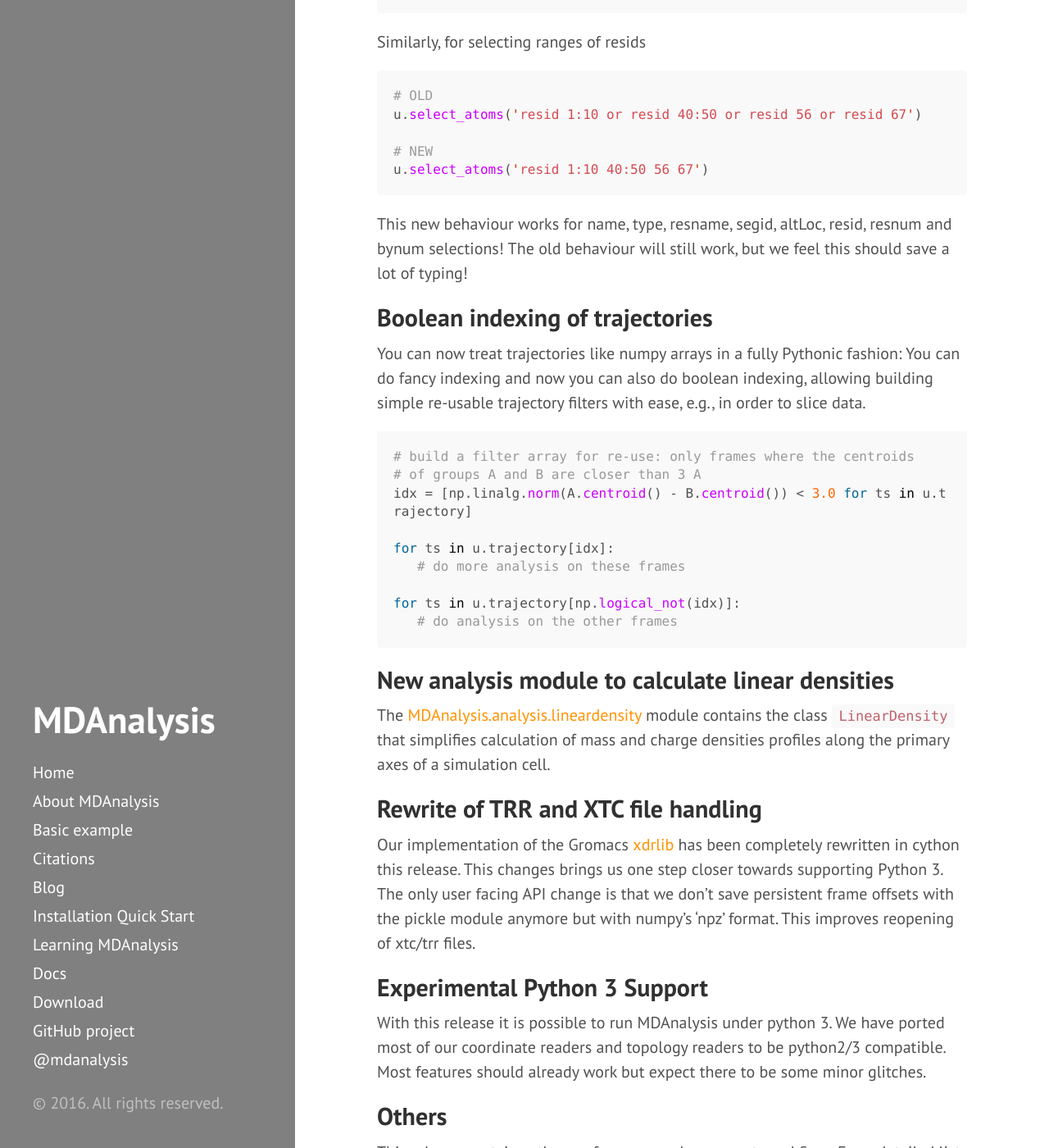
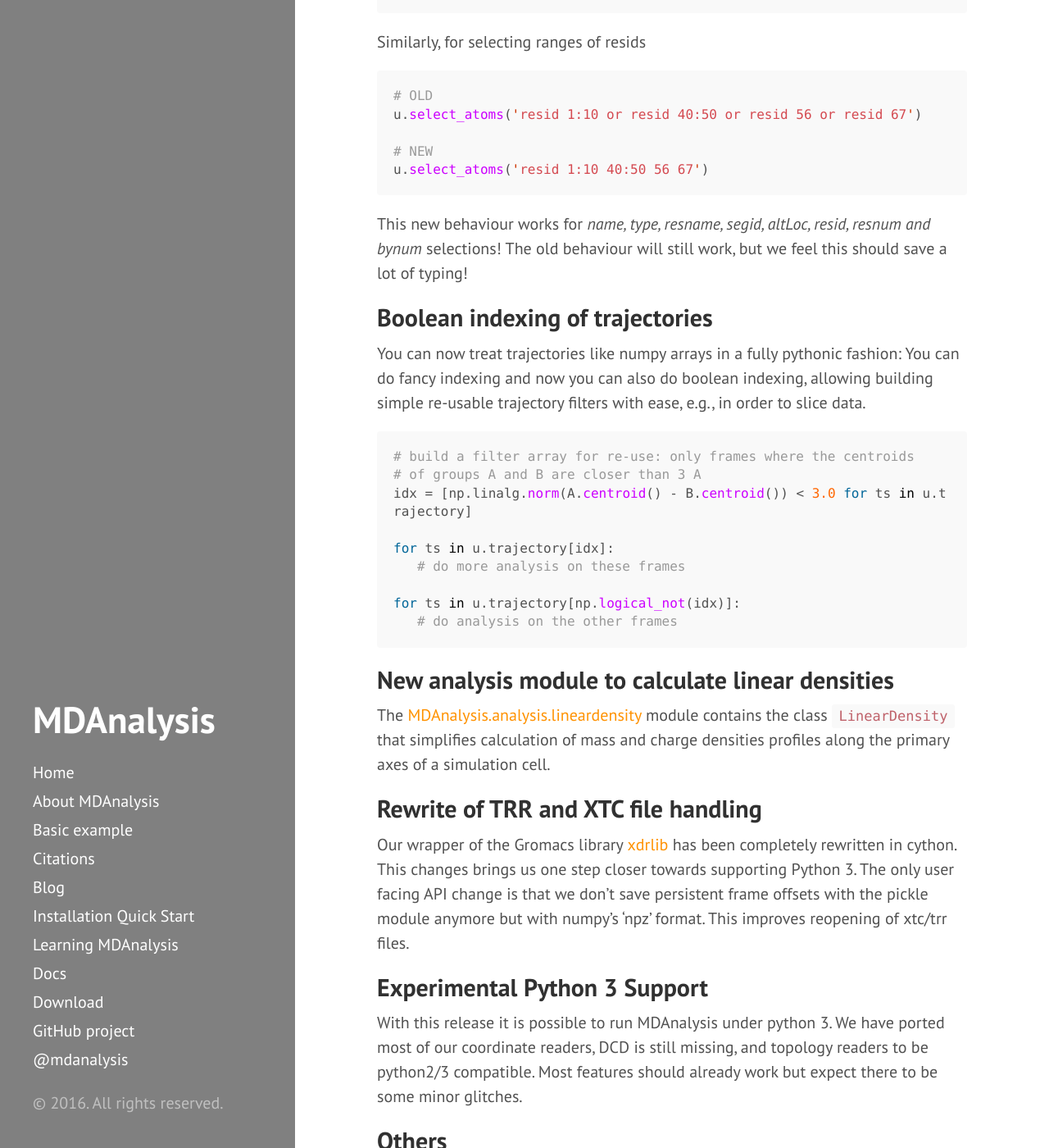
Before and after one commit to MDAnalysis/MDAnalysis.github.io, a Jekyll site: the page built from _posts/2016-02-28-release-0.14.0.md, in a window 1280 px wide and 1400 px high, scrolled down 999 px. Shown: the whole window at 82% size. Built offline with Jekyll 4.4.1, drawn with Linux system fonts in a browser that asks for light colours; Markdown is read by kramdown in place of the engine named in the settings; some of the changed text lies outside the part shown.

Commit message:
Small wording changes

````diff
--- a/_posts/2016-02-28-release-0.14.0.md
+++ b/_posts/2016-02-28-release-0.14.0.md
@@ -3,7 +3,10 @@ layout: post
 title: Release 0.14.0
 ---
 
-We have just released MDAnalysis version 0.14.0. This release contains a large number of new features and bug fixes. The highlights are listed below but for more details see the [release notes](https://github.com/MDAnalysis/mdanalysis/wiki/ReleaseNotes0140).
+We have just released MDAnalysis version 0.14.0. This release contains a large
+number of new features and bug fixes. The highlights are listed below but for
+more details see the
+[release notes](https://github.com/MDAnalysis/mdanalysis/wiki/ReleaseNotes0140).
 
 # Upgrade
 
@@ -14,7 +17,7 @@ You can upgrade with `pip install --upgrade MDAnalysis`
 ## Implicit OR in selections
 
 Many long selection strings used in select_atoms have been simplified through
-allowing implicit OR in the arguments.  For example to select all atoms
+allowing implicit *OR* in the arguments.  For example to select all atoms
 with one of a few names previous required lots of ORs
 
 ```python
@@ -44,12 +47,15 @@ u.select_atoms('resid 1:10 or resid 40:50 or resid 56 or resid 67')
 u.select_atoms('resid 1:10 40:50 56 67')
 ```
 
-This new behaviour works for name, type, resname, segid, altLoc, resid,
-resnum and bynum selections!  The old behaviour will still work,
+This new behaviour works for *name, type, resname, segid, altLoc, resid,
+resnum and bynum* selections!  The old behaviour will still work,
 but we feel this should save a lot of typing!
 
 ## Boolean indexing of trajectories
-You can now treat trajectories like numpy arrays in a fully Pythonic fashion: You can do fancy indexing and now you can also do boolean indexing, allowing building simple re-usable trajectory filters with ease, e.g., in order to slice data.
+You can now treat trajectories like numpy arrays in a fully pythonic fashion:
+You can do fancy indexing and now you can also do boolean indexing, allowing
+building simple re-usable trajectory filters with ease, e.g., in order to slice
+data.
 
 ```python
 # build a filter array for re-use: only frames where the centroids
@@ -64,13 +70,16 @@ for ts in u.trajectory[np.logical_not(idx)]:
 ```
 
 ## New analysis module to calculate linear densities
-The [MDAnalysis.analysis.lineardensity](http://pythonhosted.org/MDAnalysis/documentation_pages/analysis/lineardensity.html) module contains the class `LinearDensity` that simplifies calculation of mass and charge densities profiles along the primary axes of a simulation cell.
+The
+[MDAnalysis.analysis.lineardensity](http://pythonhosted.org/MDAnalysis/documentation_pages/analysis/lineardensity.html)
+module contains the class `LinearDensity` that simplifies calculation of mass
+and charge densities profiles along the primary axes of a simulation cell.
 
 ## Rewrite of TRR and XTC file handling
 
-Our implementation of the Gromacs
+Our wrapper of the Gromacs library
 [xdrlib](http://www.gromacs.org/Developer_Zone/Programming_Guide/XTC_Library)
-has been completely rewritten in cython this release. This changes brings us one
+has been completely rewritten in cython. This changes brings us one
 step closer towards supporting Python 3. The only user facing API change is that
 we don't save persistent frame offsets with the pickle module anymore but
 with numpy's 'npz' format. This improves reopening of xtc/trr files.
@@ -78,9 +87,9 @@ with numpy's 'npz' format. This improves reopening of xtc/trr files.
 ## Experimental Python 3 Support
 
 With this release it is possible to run MDAnalysis under python 3. We have
-ported most of our coordinate readers and topology readers to be python2/3
-compatible. Most features should already work but expect there to be some minor
-glitches.
+ported most of our coordinate readers, DCD is still missing, and topology
+readers to be python2/3 compatible. Most features should already work but expect
+there to be some minor glitches.
 
 ## Others
 
````
